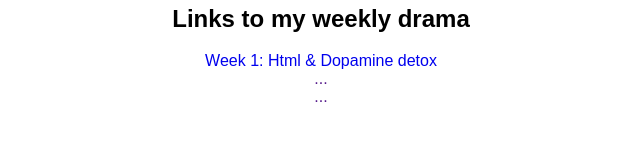
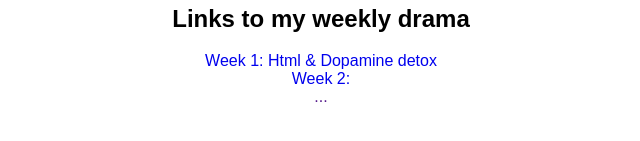
Before and after one commit to AtteneriS/consoleloggr, a plain HTML site: page index.html in a window 1280 px wide. Shown: the part 355-496 px from the top of the page, 319-959 px from the left. Drawn offline with Linux system fonts and the light colour scheme.

Commit message:
feat: add week02 link to index page

```diff
--- a/index.html
+++ b/index.html
@@ -26,7 +26,7 @@
             <h2>Links to my weekly drama</h2>
             <ul>
                 <li><a href="weeks/week01.html">Week 1: Html & Dopamine detox</a></li>
-                <li><a href="">...</a></li>
+                <li><a href="weeks/week02.html">Week 2:</a></li>
                 <li><a href="">...</a></li>
             </ul>
         </nav>
```
